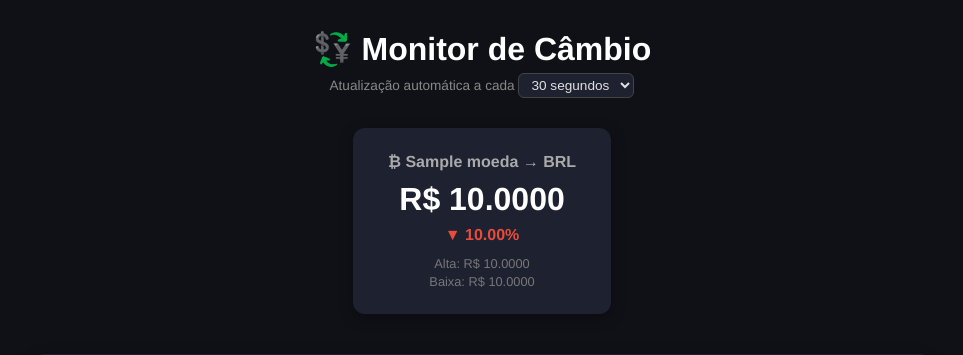
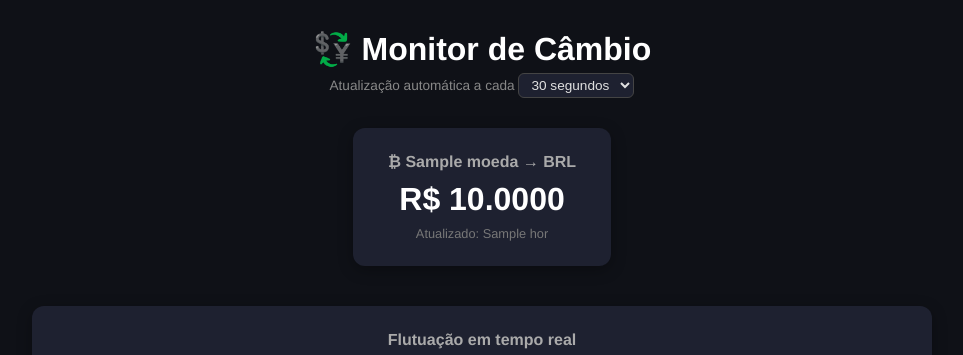
Before and after one commit to MatheusSantos9029/monitor-cambio, a Flask app: template templates/index.html in a window 1280 px wide. Shown: the top 355 px of the page, without its empty margins (158-1121 px from the left). Run offline with Flask 3, Linux system fonts and the light colour scheme; the template is opened without the code that fills it: most values are stand-ins (such as "Sample title", 1, 10 or a date in 2020); a database or web service that is not in the repository returns one stand-in record (values such as "Sample title"); data that the repository does not hold is empty; some libraries are stand-ins or nearby versions.

Commit message:
fix: remove variação, alta e baixa dos cards

```diff
--- a/templates/index.html
+++ b/templates/index.html
@@ -33,12 +33,7 @@
                 <p class="erro">Erro ao carregar</p>
             {% else %}
                 <p class="valor">R$ {{ "%.4f"|format(dados.valor) }}</p>
-                <p class="variacao {{ 'positivo' if dados.variacao >= 0 else 'negativo' }}">
-                    {{ "▲" if dados.variacao >= 0 else "▼" }}
-                    {{ "%.2f"|format(dados.variacao) }}%
-                </p>
-                <p class="detalhe">Alta: R$ {{ "%.4f"|format(dados.alta) }}</p>
-                <p class="detalhe">Baixa: R$ {{ "%.4f"|format(dados.baixa) }}</p>
+                <p class="detalhe">Atualizado: {{ dados.hora[:10] if dados.hora else '—' }}</p>
             {% endif %}
         </div>
         {% endfor %}
```
